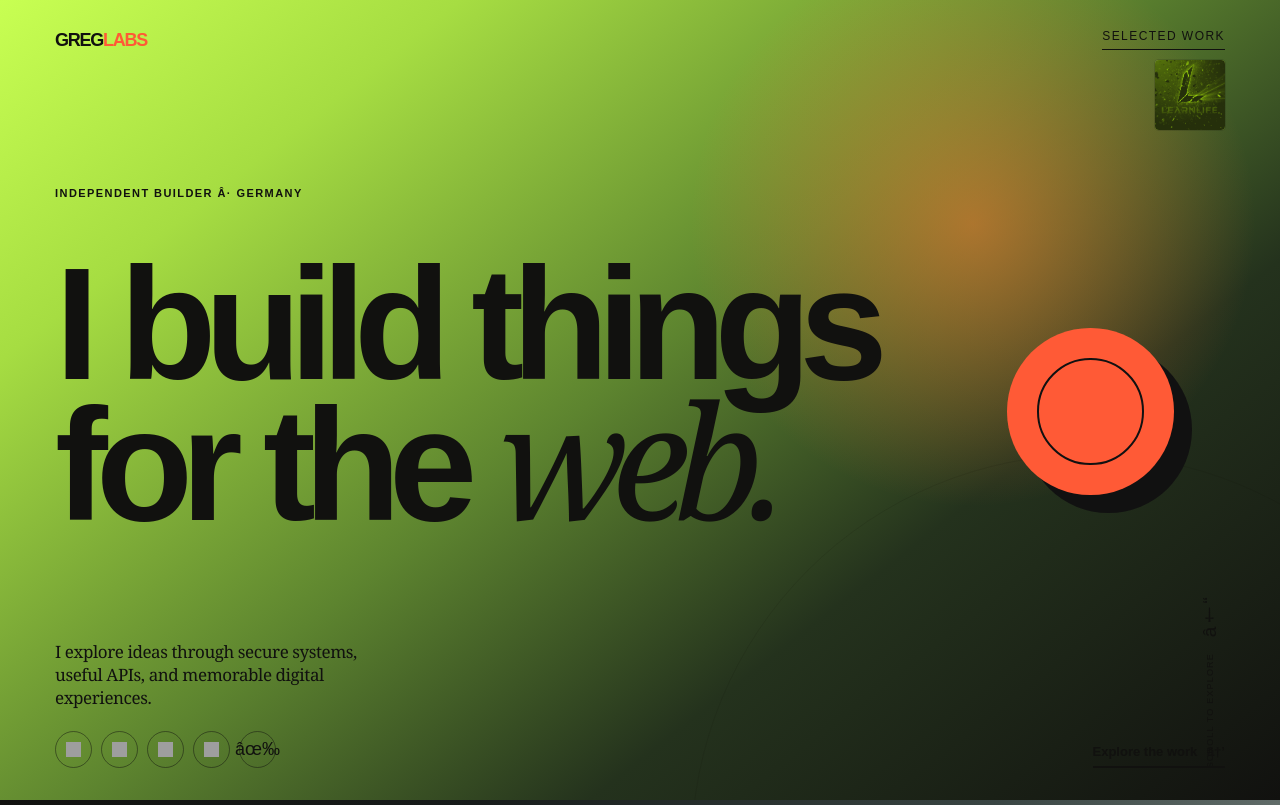
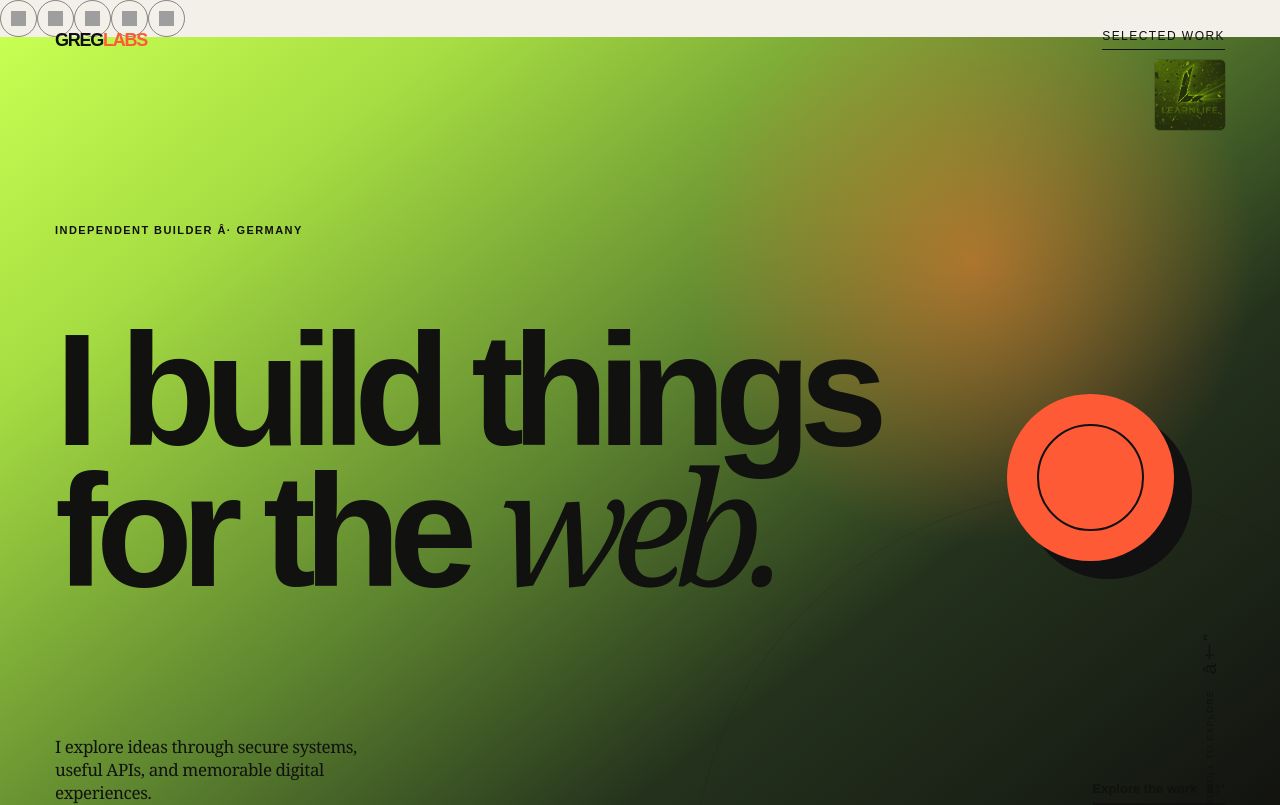
Before and after one commit to Learnlife001/mylab, a Next.js app: page / in a window 1280 px wide. Shown: the top 805 px of the page. Built offline with nearby package versions, Linux system fonts and the light colour scheme; grey boxes are pictures that could not be loaded.

Commit message:
Move GregLabs social links into floating dock

```diff
--- a/app/page.tsx
+++ b/app/page.tsx
@@ -80,6 +80,14 @@ export default function Home() {
         </div>
       </nav>
 
+      <nav className="social-dock" aria-label="Social profiles">
+        <a className="social-link" href="https://www.facebook.com/CJLEARNLIFE" target="_blank" rel="noreferrer" aria-label="Visit Facebook"><img src="https://cdn.simpleicons.org/facebook/f3f0ea" alt="" /></a>
+        <a className="social-link" href="https://x.com/cjlearnlife" target="_blank" rel="noreferrer" aria-label="Visit X"><img src="https://cdn.simpleicons.org/x/f3f0ea" alt="" /></a>
+        <a className="social-link" href="https://www.tiktok.com/@allgreggames" target="_blank" rel="noreferrer" aria-label="Visit TikTok"><img src="https://cdn.simpleicons.org/tiktok/f3f0ea" alt="" /></a>
+        <a className="social-link" href="https://github.com/Learnlife001" target="_blank" rel="noreferrer" aria-label="Visit GitHub"><img src="https://cdn.simpleicons.org/github/f3f0ea" alt="" /></a>
+        <a className="social-link email-link" href="mailto:info@greglabs.nl" aria-label="Email GregLabs"><img src="https://cdn.simpleicons.org/gmail/f3f0ea" alt="" /></a>
+      </nav>
+
       <section id="top" className="hero">
         <p className="eyebrow reveal">Independent builder Â· Germany</p>
         <div className="hero-title reveal">
@@ -89,13 +97,7 @@ export default function Home() {
         <div className="hero-bottom reveal">
           <div className="hero-intro">
             <p>I explore ideas through secure systems, useful APIs, and memorable digital experiences.</p>
-            <div className="social-links" id="social" aria-label="Social profiles">
-              <a className="social-link" href="https://www.facebook.com/CJLEARNLIFE" target="_blank" rel="noreferrer" aria-label="Visit Facebook"><img src="https://cdn.simpleicons.org/facebook/11110f" alt="" /></a>
-              <a className="social-link" href="https://x.com/cjlearnlife" target="_blank" rel="noreferrer" aria-label="Visit X"><img src="https://cdn.simpleicons.org/x/11110f" alt="" /></a>
-              <a className="social-link" href="https://www.tiktok.com/@allgreggames" target="_blank" rel="noreferrer" aria-label="Visit TikTok"><img src="https://cdn.simpleicons.org/tiktok/11110f" alt="" /></a>
-              <a className="social-link" href="https://github.com/Learnlife001" target="_blank" rel="noreferrer" aria-label="Visit GitHub"><img src="https://cdn.simpleicons.org/github/11110f" alt="" /></a>
-              <a className="social-link email-link" href="mailto:info@greglabs.nl" aria-label="Email GregLabs"><span aria-hidden="true">âœ‰</span></a>
-            </div>
+
           </div>
           <a className="text-link" href="#work">Explore the work <Arrow /></a>
         </div>
```
